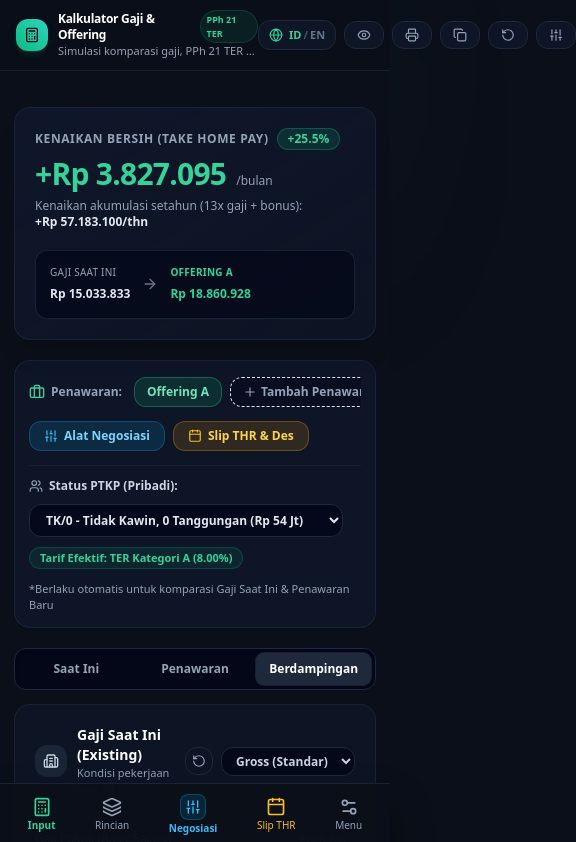
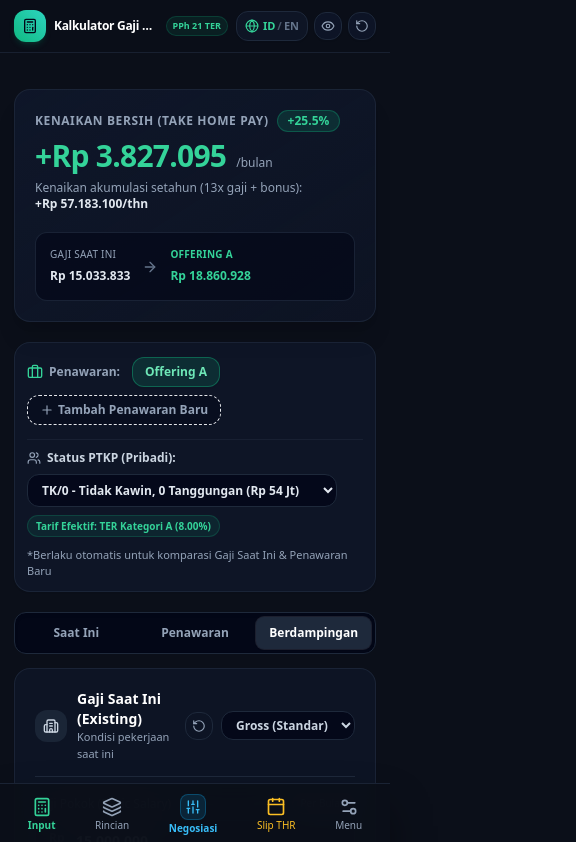
Before and after one commit to andoritonga/salary-calculator, a React (Vite) app: page / in a window 390 px wide. Shown: the top 842 px of the page, 576 px wide, since content can reach past the window. Built offline with nearby package versions, Linux system fonts and the light colour scheme.

Commit message:
fix(mobile): simplify header, eliminate horizontal scrolling, and streamline top controls

```diff
--- a/index.html
+++ b/index.html
@@ -20,7 +20,7 @@
     <link rel="preconnect" href="https://fonts.gstatic.com" crossorigin>
     <link href="https://fonts.googleapis.com/css2?family=Plus+Jakarta+Sans:wght@400;500;600;700;800&display=swap" rel="stylesheet">
   </head>
-  <body class="bg-[#0B0F19] text-slate-100 font-['Plus_Jakarta_Sans',sans-serif] antialiased min-h-screen selection:bg-emerald-500/30 selection:text-emerald-200">
+  <body class="bg-[#0B0F19] text-slate-100 font-['Plus_Jakarta_Sans',sans-serif] antialiased min-h-screen overflow-x-hidden selection:bg-emerald-500/30 selection:text-emerald-200">
     <div id="root"></div>
     <script type="module" src="/src/main.jsx"></script>
     <script>
--- a/public/sw.js
+++ b/public/sw.js
@@ -1,4 +1,4 @@
-const CACHE_NAME = 'salary-calc-v8'
+const CACHE_NAME = 'salary-calc-v9'
 const STATIC_ASSETS = [
   '/',
   '/index.html',
--- a/src/App.jsx
+++ b/src/App.jsx
@@ -504,35 +504,36 @@ ${t('copySummaryFooter')}`
       <div className="absolute top-0 left-1/2 -translate-x-1/2 w-full max-w-7xl h-80 bg-gradient-to-b from-emerald-500/5 via-slate-800/10 to-transparent blur-3xl pointer-events-none -z-10" />
 
       {/* 1. Header (Sticky App Bar with Safe Area) */}
-      <header className="border-b border-slate-800/70 bg-[#0B0F19]/90 backdrop-blur-md sticky top-0 z-40 pt-safe no-print transition-all">
-        <div className="max-w-6xl mx-auto px-4 sm:px-6 py-2.5 sm:py-3.5 flex items-center justify-between">
-          <div className="flex items-center gap-2.5 sm:gap-3">
+      <header className="border-b border-slate-800/70 bg-[#0B0F19]/90 backdrop-blur-md sticky top-0 z-40 pt-safe no-print transition-all w-full max-w-full overflow-hidden">
+        <div className="max-w-6xl mx-auto px-3.5 sm:px-6 py-2.5 sm:py-3.5 flex items-center justify-between gap-2">
+          {/* Logo & Title */}
+          <div className="flex items-center gap-2 sm:gap-3 min-w-0">
             <div className="w-8 h-8 sm:w-9 sm:h-9 rounded-xl bg-gradient-to-tr from-emerald-500 to-teal-400 flex items-center justify-center text-slate-950 font-bold shadow-md shadow-emerald-500/15 shrink-0">
               <Calculator className="w-4 h-4 text-slate-950" />
             </div>
-            <div>
+            <div className="min-w-0">
               <div className="flex items-center gap-1.5 sm:gap-2">
-                <span className="text-xs sm:text-sm font-bold text-white tracking-tight">{t('appTitle')}</span>
-                <span className="text-[9px] sm:text-[10px] font-semibold px-1.5 sm:px-2 py-0.5 rounded-full bg-emerald-500/10 text-emerald-400 border border-emerald-500/20">
+                <span className="text-xs sm:text-sm font-bold text-white tracking-tight truncate">{t('appTitle')}</span>
+                <span className="text-[9px] sm:text-[10px] font-semibold px-1.5 sm:px-2 py-0.5 rounded-full bg-emerald-500/10 text-emerald-400 border border-emerald-500/20 shrink-0">
                   PPh 21 TER
                 </span>
                 {isStandalone && (
-                  <span className="hidden xs:inline-flex text-[9px] font-bold px-1.5 py-0.5 rounded bg-sky-500/10 text-sky-400 border border-sky-500/20">
+                  <span className="hidden xs:inline-flex text-[9px] font-bold px-1.5 py-0.5 rounded bg-sky-500/10 text-sky-400 border border-sky-500/20 shrink-0">
                     APP
                   </span>
                 )}
               </div>
-              <span className="text-[11px] text-slate-400 block truncate max-w-[200px] sm:max-w-none">{t('appSubtitle')}</span>
+              <span className="text-[11px] text-slate-400 hidden sm:block truncate">{t('appSubtitle')}</span>
             </div>
           </div>
 
           {/* Quick Header Actions */}
-          <div className="flex items-center gap-2">
+          <div className="flex items-center gap-1.5 sm:gap-2 shrink-0">
             {/* Language Toggle: ID / EN */}
             <button
               type="button"
               onClick={() => setLang(lang === 'id' ? 'en' : 'id')}
-              className="px-2.5 py-1.5 rounded-xl text-xs font-semibold bg-slate-900/80 hover:bg-slate-800 text-slate-300 hover:text-white border border-slate-800 hover:border-slate-700 transition-all flex items-center gap-1.5 shadow-sm"
+              className="px-2 sm:px-2.5 py-1.5 rounded-xl text-xs font-semibold bg-slate-900/80 hover:bg-slate-800 text-slate-300 hover:text-white border border-slate-800 hover:border-slate-700 transition-all flex items-center gap-1 sm:gap-1.5 shadow-sm"
               title={t('langToggleTitle')}
             >
               <Globe className="w-3.5 h-3.5 text-emerald-400" />
@@ -547,7 +548,7 @@ ${t('copySummaryFooter')}`
             <button
               type="button"
               onClick={() => setPrivacyMode(!privacyMode)}
-              className={`px-3 py-1.5 rounded-xl text-xs font-medium border transition-all duration-150 flex items-center gap-1.5 shadow-sm ${
+              className={`p-1.5 sm:px-3 sm:py-1.5 rounded-xl text-xs font-medium border transition-all duration-150 flex items-center gap-1.5 shadow-sm ${
                 privacyMode
                   ? 'bg-amber-500/15 text-amber-300 border-amber-500/40 shadow-amber-500/10'
                   : 'bg-slate-900/80 hover:bg-slate-800 text-slate-300 border-slate-800 hover:border-slate-700'
@@ -558,41 +559,41 @@ ${t('copySummaryFooter')}`
               <span className="hidden sm:inline">{privacyMode ? t('privacyActive') : t('privacyInactive')}</span>
             </button>
 
-            {/* PDF */}
+            {/* PDF (Desktop Only) */}
             <button
               onClick={() => window.print()}
-              className="px-3 py-1.5 rounded-xl text-xs font-medium bg-slate-900/80 hover:bg-slate-800 text-slate-300 hover:text-white border border-slate-800 hover:border-slate-700 transition-all flex items-center gap-1.5 shadow-sm"
+              className="hidden sm:flex px-3 py-1.5 rounded-xl text-xs font-medium bg-slate-900/80 hover:bg-slate-800 text-slate-300 hover:text-white border border-slate-800 hover:border-slate-700 transition-all items-center gap-1.5 shadow-sm"
               title={t('pdfTitle')}
             >
               <Printer className="w-3.5 h-3.5 text-slate-400" />
-              <span className="hidden sm:inline">{t('pdf')}</span>
-            </button>
-
-            {/* Copy */}
+              <span>{t('pdf')}</span>
+            </button>
+
+            {/* Copy (Desktop Only) */}
             <button
               onClick={copySummary}
-              className="px-3 py-1.5 rounded-xl text-xs font-medium bg-slate-900/80 hover:bg-slate-800 text-slate-300 hover:text-white border border-slate-800 hover:border-slate-700 transition-all flex items-center gap-1.5 shadow-sm"
+              className="hidden sm:flex px-3 py-1.5 rounded-xl text-xs font-medium bg-slate-900/80 hover:bg-slate-800 text-slate-300 hover:text-white border border-slate-800 hover:border-slate-700 transition-all items-center gap-1.5 shadow-sm"
               title={t('copyTitle')}
             >
               {copied ? <Check className="w-3.5 h-3.5 text-emerald-400" /> : <Copy className="w-3.5 h-3.5 text-slate-400" />}
-              <span className="hidden sm:inline">{copied ? t('copied') : t('copy')}</span>
+              <span>{copied ? t('copied') : t('copy')}</span>
             </button>
 
             {/* Reset */}
             <button
               type="button"
               onClick={() => setShowResetModal(true)}
-              className="px-3 py-1.5 rounded-xl text-xs font-medium bg-slate-900/80 hover:bg-slate-800 text-slate-300 hover:text-white border border-slate-800 hover:border-slate-700 transition-all flex items-center gap-1.5 shadow-sm"
+              className="p-1.5 sm:px-3 sm:py-1.5 rounded-xl text-xs font-medium bg-slate-900/80 hover:bg-slate-800 text-slate-300 hover:text-white border border-slate-800 hover:border-slate-700 transition-all flex items-center gap-1.5 shadow-sm"
               title={t('resetTitle')}
             >
               <RotateCcw className="w-3.5 h-3.5 text-slate-400" />
               <span className="hidden sm:inline">{t('reset')}</span>
             </button>
 
-            {/* Options */}
+            {/* Options (Desktop Only - mobile uses bottom dock Tab 5) */}
             <button
               onClick={() => setShowAdvanced(!showAdvanced)}
-              className={`px-3 py-1.5 rounded-xl text-xs font-medium border transition-all flex items-center gap-1.5 shadow-sm ${
+              className={`hidden md:flex px-3 py-1.5 rounded-xl text-xs font-medium border transition-all items-center gap-1.5 shadow-sm ${
                 showAdvanced
                   ? 'bg-slate-800 text-white border-slate-700'
                   : 'bg-slate-900/80 hover:bg-slate-800 text-slate-300 border-slate-800 hover:border-slate-700'
@@ -600,7 +601,7 @@ ${t('copySummaryFooter')}`
               title={t('optionsTitle')}
             >
               <Sliders className="w-3.5 h-3.5 text-slate-400" />
-              <span className="hidden md:inline">{t('options')}</span>
+              <span>{t('options')}</span>
             </button>
           </div>
         </div>
@@ -608,8 +609,25 @@ ${t('copySummaryFooter')}`
 
       {/* Advanced Settings Drawer */}
       {showAdvanced && (
-        <div className="bg-slate-900/90 border-b border-slate-800/80 px-4 sm:px-6 py-4 animate-in slide-in-from-top duration-200 no-print">
-          <div className="max-w-6xl mx-auto grid grid-cols-1 md:grid-cols-3 gap-6 text-xs text-slate-300">
+        <div className="bg-slate-900/95 border-b border-slate-800/80 px-4 sm:px-6 py-4 animate-in slide-in-from-top duration-200 no-print">
+          <div className="max-w-6xl mx-auto space-y-4">
+            {/* Header of Drawer */}
+            <div className="flex items-center justify-between pb-2 border-b border-slate-800/60">
+              <div className="flex items-center gap-2">
+                <Settings2 className="w-4 h-4 text-emerald-400" />
+                <span className="text-xs sm:text-sm font-bold text-white">{t('optionsTitle')}</span>
+              </div>
+              <button
+                type="button"
+                onClick={() => setShowAdvanced(false)}
+                className="p-1.5 rounded-lg text-slate-400 hover:text-white hover:bg-slate-800 transition"
+                title={t('closeMenu')}
+              >
+                <X className="w-4 h-4" />
+              </button>
+            </div>
+
+            <div className="grid grid-cols-1 md:grid-cols-3 gap-4 sm:gap-6 text-xs text-slate-300">
               <div className="bg-slate-950/50 p-4 rounded-xl border border-slate-800/70">
                 <span className="font-semibold text-white block mb-2.5">{t('bpjsComponentTitle')}</span>
                 <label className="flex items-center gap-2 mb-2 cursor-pointer">
@@ -667,6 +685,44 @@ ${t('copySummaryFooter')}`
                 <span className="text-[11px] text-slate-400 block">{t('multiplierNote')}</span>
               </div>
             </div>
+
+            {/* Quick Actions inside Drawer for Mobile */}
+            <div className="pt-3 border-t border-slate-800/60 flex flex-wrap items-center justify-between gap-2.5 md:hidden">
+              <span className="text-xs text-slate-400 font-semibold">{t('quickActions')}</span>
+              <div className="flex items-center gap-2 flex-wrap">
+                <button
+                  type="button"
+                  onClick={() => {
+                    setShowAdvanced(false)
+                    setTimeout(() => window.print(), 150)
+                  }}
+                  className="px-3 py-1.5 rounded-xl text-xs font-medium bg-slate-950/70 hover:bg-slate-800 text-slate-200 border border-slate-800 flex items-center gap-1.5"
+                >
+                  <Printer className="w-3.5 h-3.5 text-slate-400" />
+                  <span>{t('pdf')}</span>
+                </button>
+                <button
+                  type="button"
+                  onClick={copySummary}
+                  className="px-3 py-1.5 rounded-xl text-xs font-medium bg-slate-950/70 hover:bg-slate-800 text-slate-200 border border-slate-800 flex items-center gap-1.5"
+                >
+                  {copied ? <Check className="w-3.5 h-3.5 text-emerald-400" /> : <Copy className="w-3.5 h-3.5 text-slate-400" />}
+                  <span>{copied ? t('copied') : t('copy')}</span>
+                </button>
+                <button
+                  type="button"
+                  onClick={() => {
+                    setShowAdvanced(false)
+                    setShowResetModal(true)
+                  }}
+                  className="px-3 py-1.5 rounded-xl text-xs font-semibold bg-rose-500/15 hover:bg-rose-500/25 text-rose-300 border border-rose-500/30 flex items-center gap-1.5"
+                >
+                  <RotateCcw className="w-3.5 h-3.5 text-rose-400" />
+                  <span>{t('reset')}</span>
+                </button>
+              </div>
+            </div>
+          </div>
         </div>
       )}
 
@@ -768,12 +824,12 @@ ${t('copySummaryFooter')}`
         </div>
 
         {/* 2. Top Unified Control Bar: PTKP & Modals & Offering Switcher */}
-        <div className="bg-slate-900/80 border border-slate-800/80 p-3.5 sm:p-4 rounded-2xl shadow-sm space-y-3.5 no-print">
+        <div className="bg-slate-900/80 border border-slate-800/80 p-3 sm:p-4 rounded-2xl shadow-sm space-y-3 sm:space-y-3.5 no-print w-full max-w-full overflow-hidden">
 
           {/* Row 1: Penawaran Switcher & Quick Tool Buttons */}
-          <div className="flex flex-col md:flex-row md:items-center justify-between gap-3">
-            {/* Penawaran Selector */}
-            <div className="flex items-center gap-2 overflow-x-auto py-0.5">
+          <div className="flex flex-col md:flex-row md:items-center justify-between gap-2.5 sm:gap-3">
+            {/* Penawaran Selector (Flex Wrap - No Horizontal Scroll) */}
+            <div className="flex items-center gap-2 flex-wrap py-0.5">
               <span className="text-xs font-semibold text-slate-400 shrink-0 flex items-center gap-1.5 mr-1">
                 <Briefcase className="w-4 h-4 text-emerald-400" />
                 {t('offeringsLabel')}
@@ -814,8 +870,8 @@ ${t('copySummaryFooter')}`
               </button>
             </div>
 
-            {/* Quick Action Modal Buttons */}
-            <div className="flex items-center gap-2 self-start md:self-auto shrink-0">
+            {/* Quick Action Modal Buttons (Desktop Only - on mobile these are in bottom dock) */}
+            <div className="hidden md:flex items-center gap-2 shrink-0">
               <button
                 type="button"
                 onClick={() => setShowNegotiateModal(true)}
@@ -839,8 +895,8 @@ ${t('copySummaryFooter')}`
           </div>
 
           {/* Row 2: Single Global PTKP Selector (1 Tempat di Atas) */}
-          <div className="pt-3 border-t border-slate-800/60 flex flex-col sm:flex-row sm:items-center justify-between gap-3 text-xs">
-            <div className="flex items-center gap-2.5 flex-wrap">
+          <div className="pt-2.5 sm:pt-3 border-t border-slate-800/60 flex flex-col sm:flex-row sm:items-center justify-between gap-2.5 sm:gap-3 text-xs">
+            <div className="flex items-center gap-2 sm:gap-2.5 flex-wrap">
               <span className="font-semibold text-slate-300 flex items-center gap-1.5">
                 <Users className="w-3.5 h-3.5 text-slate-400" />
                 {t('ptkpLabel')}
@@ -848,7 +904,7 @@ ${t('copySummaryFooter')}`
               <select
                 value={ptkpStatus}
                 onChange={(e) => setPtkpStatus(e.target.value)}
-                className="px-3 py-1.5 bg-slate-950/80 border border-slate-800 rounded-xl text-xs font-semibold text-slate-200 focus:outline-none focus:border-emerald-500/70 cursor-pointer"
+                className="px-2.5 sm:px-3 py-1.5 bg-slate-950/80 border border-slate-800 rounded-xl text-xs font-semibold text-slate-200 focus:outline-none focus:border-emerald-500/70 cursor-pointer max-w-full"
               >
                 {PTKP_LIST.map((p) => (
                   <option key={p.code} value={p.code}>
@@ -856,7 +912,7 @@ ${t('copySummaryFooter')}`
                   </option>
                 ))}
               </select>
-              <span className="text-[11px] font-semibold px-2.5 py-0.5 rounded-full bg-emerald-500/10 text-emerald-400 border border-emerald-500/20">
+              <span className="text-[10px] sm:text-[11px] font-semibold px-2 sm:px-2.5 py-0.5 rounded-full bg-emerald-500/10 text-emerald-400 border border-emerald-500/20">
                 {t('ptkpEffectiveRate', { cat: existingCalc.terCategory, rate: existingCalc.terPercentage })}
               </span>
             </div>
--- a/src/translations.js
+++ b/src/translations.js
@@ -17,6 +17,8 @@ export const translations = {
     options: 'Opsi',
     optionsTitle: 'Pengaturan BPJS & Gaji',
     langToggleTitle: 'Switch to English',
+    quickActions: 'Aksi Cepat:',
+    closeMenu: 'Tutup Menu',
 
     // Advanced Drawer
     bpjsComponentTitle: 'Komponen BPJS',
@@ -240,6 +242,8 @@ export const translations = {
     options: 'Options',
     optionsTitle: 'BPJS & Salary Settings',
     langToggleTitle: 'Ganti ke Bahasa Indonesia',
+    quickActions: 'Quick Actions:',
+    closeMenu: 'Close Menu',
 
     // Advanced Drawer
     bpjsComponentTitle: 'BPJS Components',
```
Lines whose indentation alone changed are shown as unchanged.
